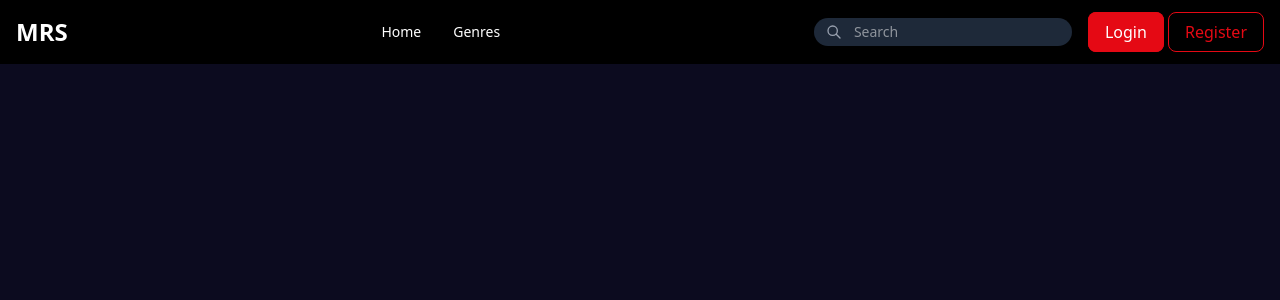
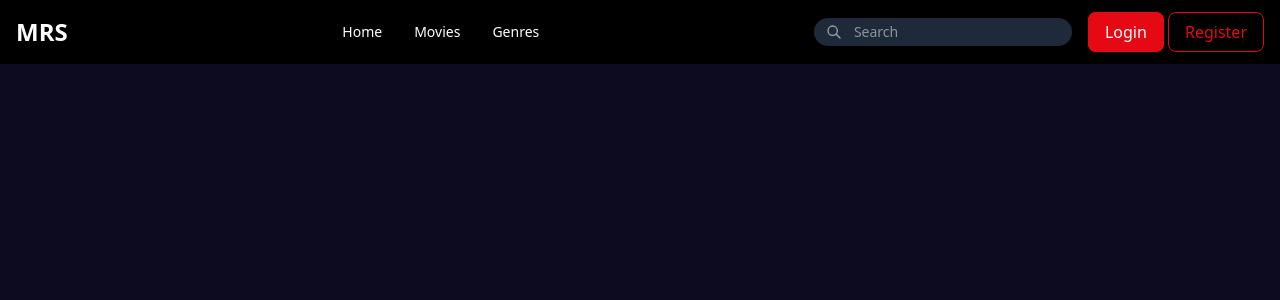
Before and after one commit to Rajesh-K-C/movie_recommendation, a Django app: page / in a window 1280 px wide. Shown: the top 300 px of the page. Run offline with Django 5.2, Linux system fonts and the light colour scheme; data that the repository does not hold is empty; style sheets or scripts are compiled from the project's sources.

Commit message:
feat: add movies page and update view SearchMovieListView to MovieListView to handle both search and movies listing

```diff
--- a/movies/urls.py
+++ b/movies/urls.py
@@ -9,7 +9,7 @@ urlpatterns = [
     path("new-releases/", views.NewMovieListView.as_view(), name="new_releases"),
     path("my-list/", views.MyListMovieListView.as_view(), name="my_list"),
     path("watch-history/", views.WatchHistoryMovieListView.as_view(), name="watch_history"),
-    path("", views.SearchMovieListView.as_view(), name="search"),
+    path("", views.MovieListView.as_view(), name="movies"),
     path("like/", views.LikeMovie.as_view(), name="like"),
     path("update-history/", views.UpdateHistory.as_view(), name="update_history"),
     path("add-to-my-list/", views.ToggleMyListView.as_view(), name="toggle_my_list"),
--- a/templates/includes/navbar.html
+++ b/templates/includes/navbar.html
@@ -11,6 +11,9 @@
         <a href="{% url 'home' %}" class="hover:text-primary transition">Home</a>
       </li>
       <li>
+        <a href="{% url 'movies' %}" class="hover:text-primary transition">Movies</a>
+      </li>
+      <li>
         <a href="{% url 'movie_genre_list' %}" class="hover:text-primary transition">Genres</a>
       </li>
       {% if user.is_authenticated %}
@@ -22,7 +25,7 @@
     {% comment %}Right: Search + Profile + Hamburger icon{% endcomment %}
     <div class="flex items-center gap-4">
       {% comment %}Search{% endcomment %}
-      <form method="get" action="{% url 'search' %}" class="relative hidden md:block">
+      <form method="get" action="{% url 'movies' %}" class="relative hidden md:block">
         <label for="search">
           <input type="text" id="search" name="search" placeholder="Search" class="bg-gray-800 text-white text-sm rounded-full px-4 py-1 pl-10 focus:outline-none focus:ring-2 focus:ring-primary" required />
           <div class="absolute left-3 top-1/2 transform -translate-y-1/2 text-gray-400">
@@ -66,7 +69,7 @@
 {% comment %}Mobile Menu{% endcomment %}
 <div id="mobile-menu" class="hidden fixed top-16 left-0 w-full bg-black text-white py-6 flex-col gap-6 items-center text-lg z-30">
   {% comment %}Mobile Search{% endcomment %}
-  <form method="get" action="{% url 'search' %}" class="relative w-4/5">
+  <form method="get" action="{% url 'movies' %}" class="relative w-4/5">
     <label for="mobile-search">
       <input type="text" id="mobile-search" name="search" placeholder="Search" class="bg-secondary text-white text-sm rounded-full px-4 py-2 pl-10 w-full focus:outline-none focus:ring-2 focus:ring-primary" />
       <div class="absolute left-3 top-1/2 transform -translate-y-1/2 text-gray-400">
@@ -78,6 +81,7 @@
   </form>
   {% comment %}Mobile Links{% endcomment %}
   <a href="{% url 'home' %}" class="hover:text-red-500">Home</a>
+  <a href="{% url 'movies' %}" class="hover:text-red-500">Movies</a>
   <a href="{% url 'movie_genre_list' %}" class="hover:text-red-500">Genres</a>
   {% if user.is_authenticated %}
     <a href="{% url 'my_list' %}" class="hover:text-red-500">My List</a>
```
Also changed, not shown: movies/views.py (+4 -3 lines).
